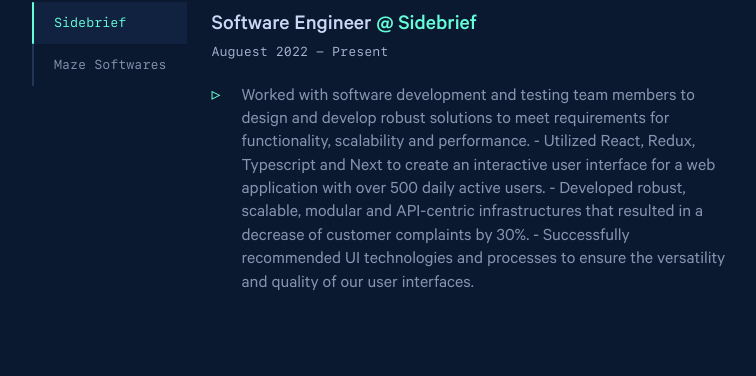
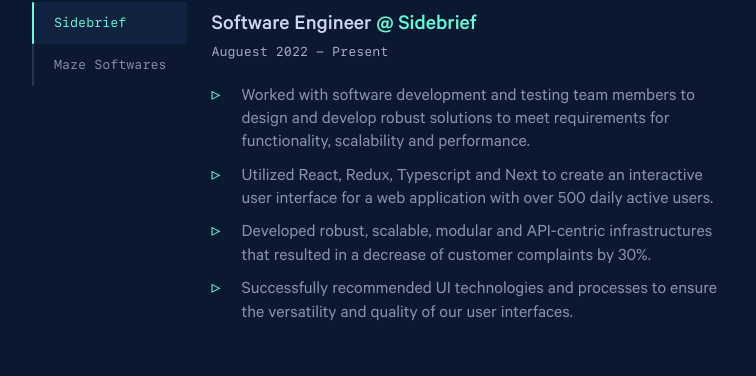
Before and after one commit to Jesuloba-world/dev-portfolio-2, a Next.js app: page / in a window 1280 px wide. Shown: the part 1729-2105 px from the top of the page, without its empty margins (258-1014 px from the left). Built offline with nearby package versions, Linux system fonts and the light colour scheme; no server answers.

Commit message:
added react markdown for markdown interpretation

```diff
--- a/package.json
+++ b/package.json
@@ -19,6 +19,7 @@
 		"next": "13.2.4",
 		"react": "18.2.0",
 		"react-dom": "18.2.0",
+		"react-markdown": "^8.0.6",
 		"react-transition-group": "^4.4.5",
 		"scrollreveal": "^4.0.9",
 		"styled-components": "^5.3.9",
--- a/src/components/sections/jobs/index.tsx
+++ b/src/components/sections/jobs/index.tsx
@@ -12,6 +12,7 @@
 import { KEY_CODES } from "@/utils";
 import { usePrefersReducedMotion } from "@/hooks";
 import { getJobReturnType } from "@/lib/jobs";
+import ReactMarkdown from "react-markdown";
 
 type TabRef = { focus: () => void } | null;
 type TabsRef = TabRef[];
@@ -151,19 +152,9 @@
 										<p className="range">{range}</p>
 
 										<div>
-											<ul>
-												{content
-													.split("\r\n")
-													.filter(
-														(line) => line !== ""
-													)
-													.map((line) =>
-														line.replace("- ", "")
-													)
-													.map((item, i) => (
-														<li key={i}>{item}</li>
-													))}
-											</ul>
+											<ReactMarkdown>
+												{content}
+											</ReactMarkdown>
 										</div>
 									</StyledTabPanel>
 								</CSSTransition>
```
Also changed, not shown: 1 other file (tests, documents, lock files or other folders).
